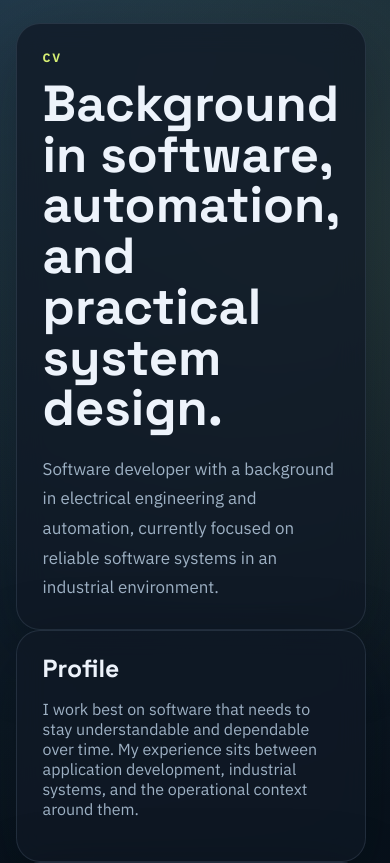
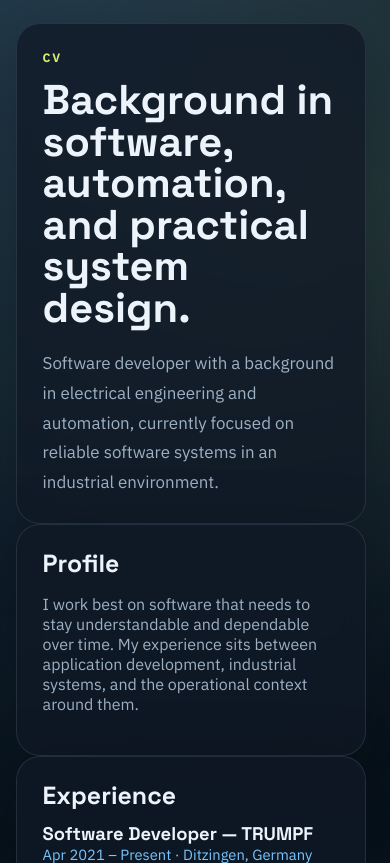
Before and after one commit to EngingeerSteve/stevan-aleksic-site, a web app: file public/cv.html in a window 390 px wide. Shown: the part 77-940 px from the top of the page. Run offline with its HTML, style and script files only (its server is not run), Linux system fonts and the light colour scheme.

Commit message:
font corrected

```diff
--- a/public/css/style.css
+++ b/public/css/style.css
@@ -963,7 +963,7 @@ img {
   }
 
   .page-site h1 {
-    font-size: clamp(2.6rem, 13vw, 4rem);
+    font-size: clamp(2.6rem, 10vw, 4rem);
     line-height: 1;
   }
 
```
